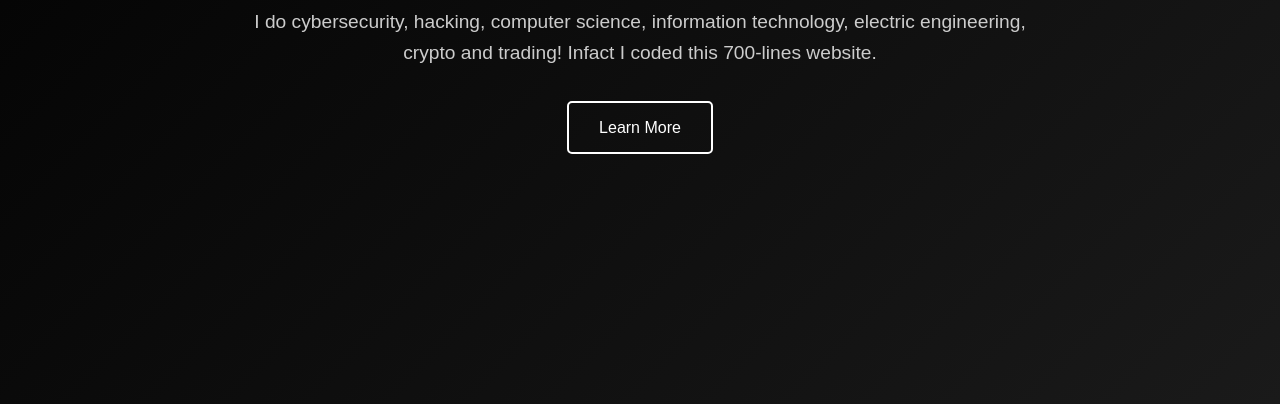
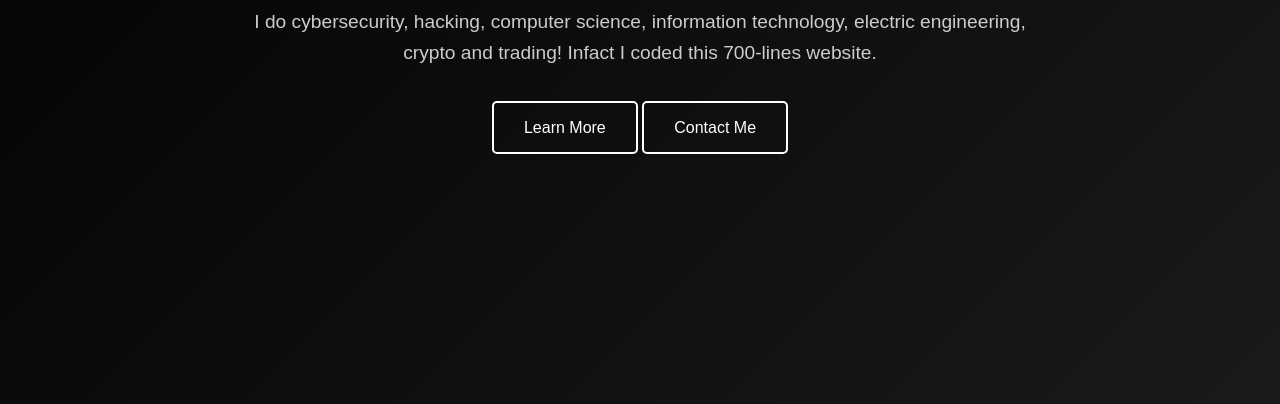
Before and after one commit to BEGULA16/portfolio, a plain HTML site: page index.html in a window 1280 px wide. Shown: the part 396-800 px from the top of the page. Drawn offline with nearby package versions, Linux system fonts and the light colour scheme.

Commit message:
Update index.html

```diff
--- a/index.html
+++ b/index.html
@@ -417,7 +417,7 @@
             <div class="hero-content">
                 <h1>Hi, im Damian Kehnan!</h1>
                 <p>I do cybersecurity, hacking, computer science, information technology, electric engineering,<br> crypto and trading! Infact I coded this 700-lines website.</p>
-                <a href="#about" class="cta-button">Learn More</a>
+                <a href="#about" class="cta-button">Learn More</a> <a href="#contact" class="cta-button">Contact Me</a>
             </div>
         </div>
     </section>
```
